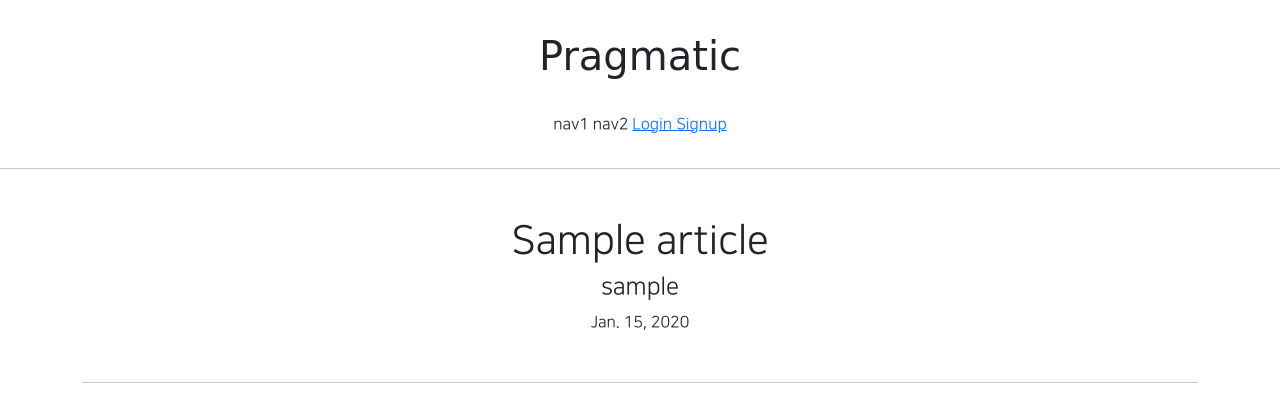
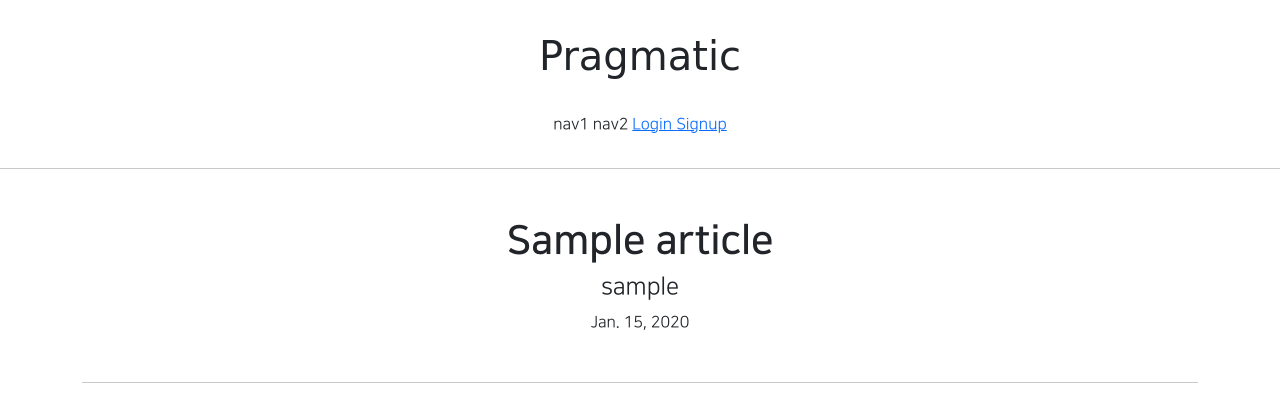
Before and after one commit to yeun38/gis1, a Django app: page /articles/detail/1 in a window 1280 px wide. Shown: the top 413 px of the page. Run offline with Django 3.2, Linux system fonts and the light colour scheme; tables that the repository leaves empty hold one stand-in row (values such as "Sample post"); grey boxes marked "Sample" are stand-in pictures; parts of the project's set-up code (start-up, migrations or seed data) failed here and were passed over; some libraries are stand-ins or nearby versions.

Commit message:
8/04 1ban class commit 4

```diff
--- a/articleapp/decorators.py
+++ b/articleapp/decorators.py
@@ -3,11 +3,11 @@ from django.http import HttpResponseForbidden
 from articleapp.models import Article
 
 
-def article_ownership_required(func): # 게시글에 소유권이 필요하다.
+def article_ownership_required(func):
     def decorated(request, *args, **kwargs):
         target_article = Article.objects.get(pk=kwargs['pk'])
         if target_article.writer == request.user:
             return func(request, *args, **kwargs)
         else:
-            return  HttpResponseForbidden()
+            return HttpResponseForbidden()
     return decorated
--- a/articleapp/templates/articleapp/detail.html
+++ b/articleapp/templates/articleapp/detail.html
@@ -1,14 +1,15 @@
 {% extends 'base.html' %}
 {% block content %}
+
     <div class="container text-center">
+
         <div class="my-5">
             {#     제목 / 글쓴이 / 날짜       #}
-            <h1>{{ target_article.title }}</h1>
+            <h1 class="NNS_B">{{ target_article.title }}</h1>
             <h4>{{ target_article.writer.profile.nickname }}</h4>
             <p>{{ target_article.created_at }}</p>
         </div>
         <hr>
-
         <div class="my-5">
             {#      게시글 내용      #}
             <img src="{{ target_article.image.url }}"
@@ -18,6 +19,7 @@
             <div class="article_content">
              {{ target_article.content }}
             </div>
+
             {% if target_article.writer == user %}
             <div>
                 <a href="{% url 'articleapp:update' pk=target_article.pk %}"
```
Also changed, not shown: articleapp/views.py (+2 -6 lines).
